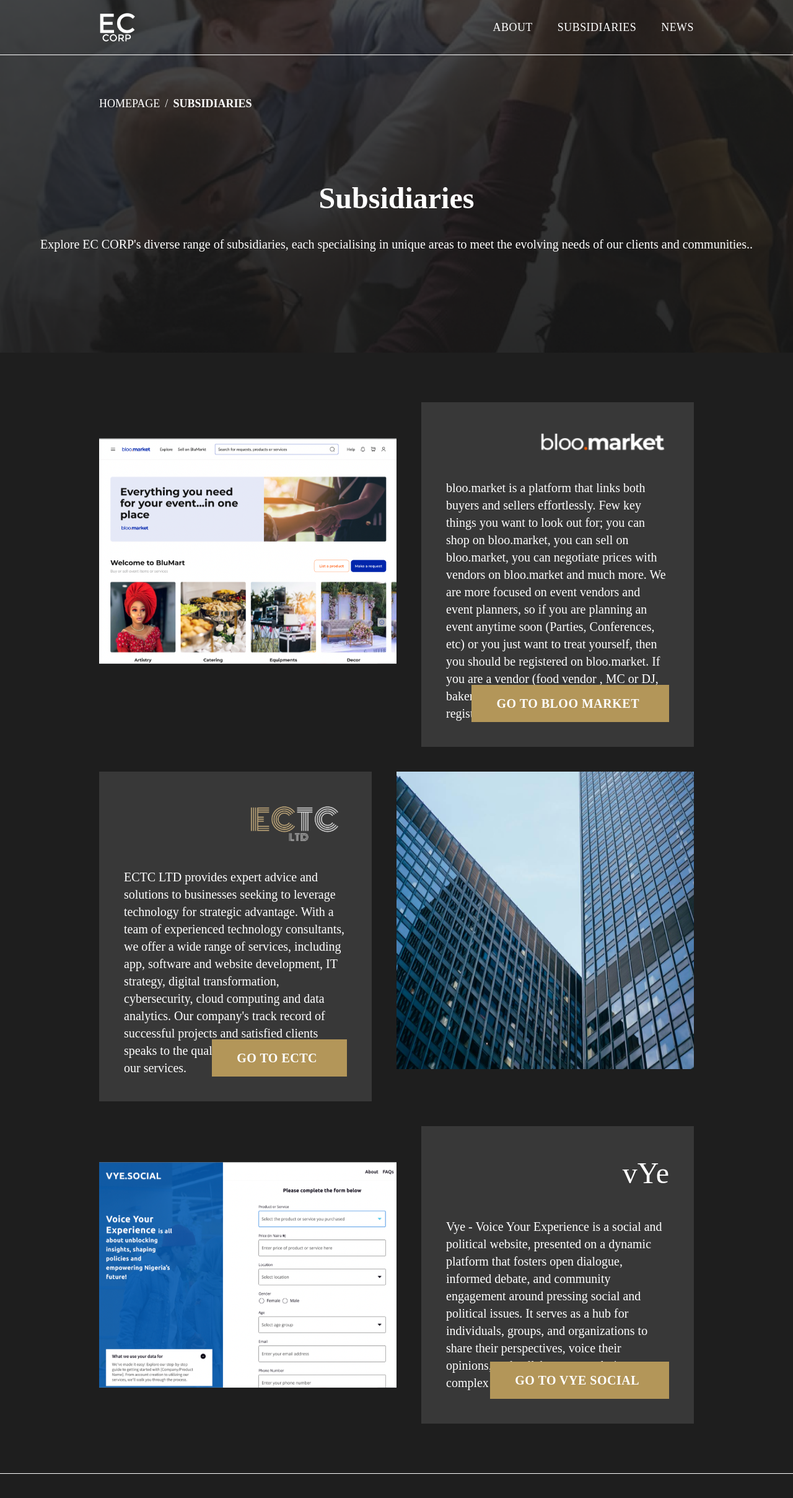
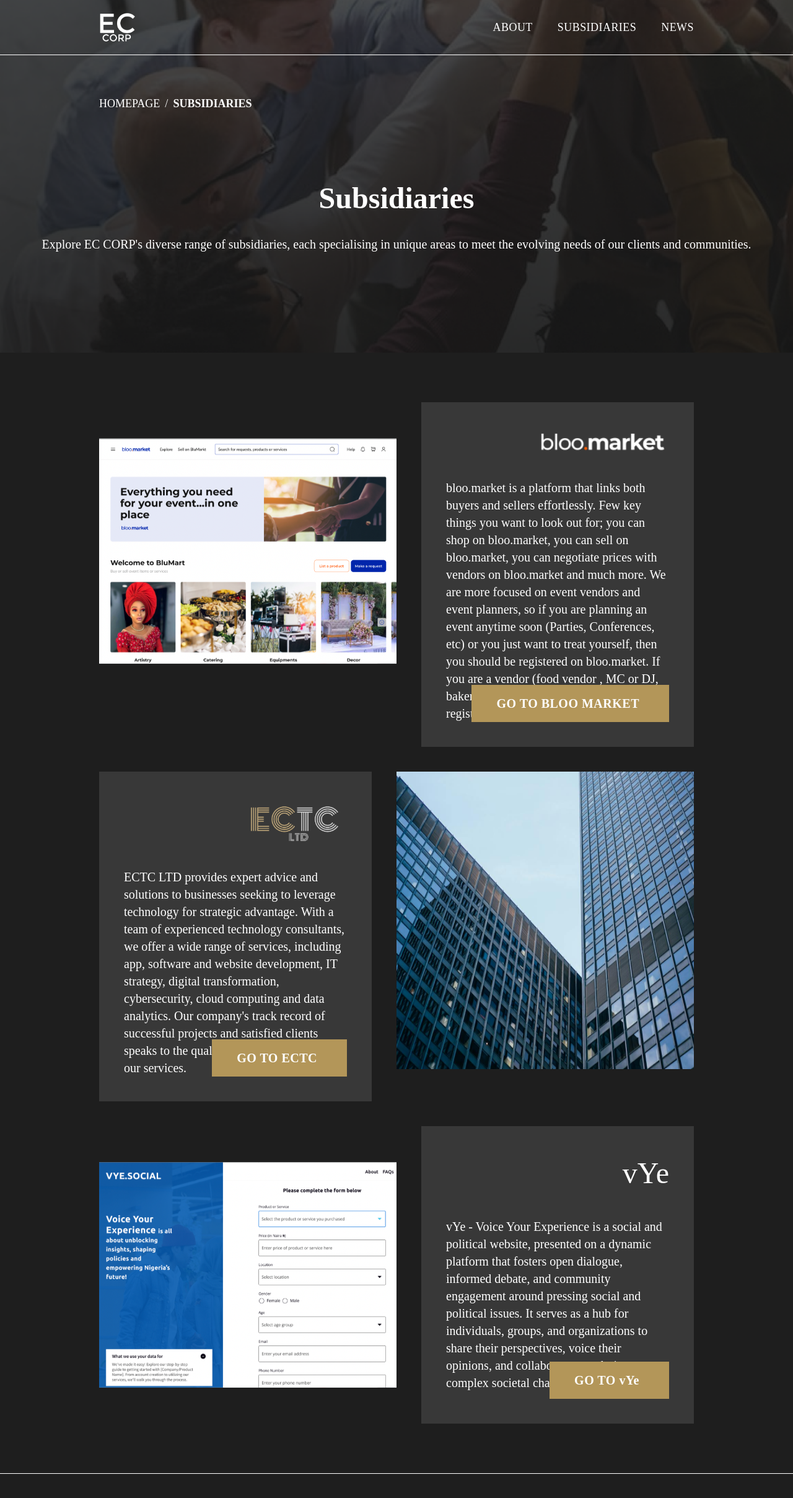
Before and after one commit to elokaandchidi/eccorp-app, a React (Create React App) app: page /subsidaries in a window 1280 px wide. Shown: the top 2417 px of the page at 62% size. Built offline with nearby package versions, Linux system fonts and the light colour scheme; no server answers.

Commit message:
changed few text

```diff
--- a/src/components/pages/about.tsx
+++ b/src/components/pages/about.tsx
@@ -37,7 +37,7 @@
             <div className='flex flex-col lg:w-1/2'>
               <div className='text-[2rem] font-semibold mt-[-.6rem]'>Eloka</div>
               <div className='text-lg lg:mt-10 mt-5'>
-                Eloka Amobi (alias - Eamon) is a tech entrepreneur known for his strategic insight and innovative leadership, with a passion for technology product design and digital innovation. With his extensive experience in business, financial services, law and technology, has played a pivotal role in shaping EC Corp’s growth trajectory from its inception.
+                Eloka Amobi (alias - Eamon) is a tech entrepreneur known for his strategic insight and innovative leadership, with a passion for technology product design and digital innovation. With his extensive experience in financial services, law and technology, has played a pivotal role in shaping EC Corp’s growth trajectory from its inception.
               </div>
             </div>
           </div>
--- a/src/components/pages/subsidaries.tsx
+++ b/src/components/pages/subsidaries.tsx
@@ -24,7 +24,7 @@
           <div className={`leading-relaxed text-white playfair-font lg:text-[3rem] text-2xl mt-5 font-bold text-center lg:w-1/3 w-4/6`}>
             Subsidiaries
           </div>
-          <div className='text-white lg:text-[1.25rem] text-[1rem] lg:w-full w-3/4 text-center'>Explore EC CORP's diverse range of subsidiaries, each specialising in unique areas to meet the evolving needs of our clients and communities..</div>
+          <div className='text-white lg:text-[1.25rem] text-[1rem] lg:w-full w-3/4 text-center'>Explore EC CORP's diverse range of subsidiaries, each specialising in unique areas to meet the evolving needs of our clients and communities.</div>
         </div>
       </div>
       <div className='flex flex-col gap-10 justify-between items-start w-full lg:px-[10rem] px-5'>
@@ -75,11 +75,11 @@
                 <div className='text-[3rem] text-white'>vYe</div>
               </div>
               <div className='text-white lg:text-xl text-sm leading-relaxed'>
-                Vye - Voice Your Experience is a social and political website, presented on a dynamic platform that fosters open dialogue, informed debate, and community engagement around pressing social and political issues. It serves as a hub for individuals, groups, and organizations to share their perspectives, voice their opinions, and collaborate on solutions to complex societal challenges.
+                vYe - Voice Your Experience is a social and political website, presented on a dynamic platform that fosters open dialogue, informed debate, and community engagement around pressing social and political issues. It serves as a hub for individuals, groups, and organizations to share their perspectives, voice their opinions, and collaborate on solutions to complex societal challenges.
               </div>
               <div className='flex flex-row justify-end items-center right-10 lg:absolute bottom-10 gap-8 mt-10'>
-                <a href="https://www.vye.social" target="_blank" rel="noreferrer" className='bg-[#B39659] p-4 px-10 text-white font-semibold lg:text-xl text-sm gap-2 tracking-wide uppercase flex flex-row items-center'>
-                  Go to Vye Social
+                <a href="https://www.vye.social" target="_blank" rel="noreferrer" className='bg-[#B39659] p-4 px-10 text-white font-semibold lg:text-xl text-sm gap-2 tracking-wide flex flex-row items-center'>
+                  GO TO vYe
                   <i className="fi fi-rr-angle-small-right mb-[-.3rem]"></i>
                 </a>
               </div>
```
